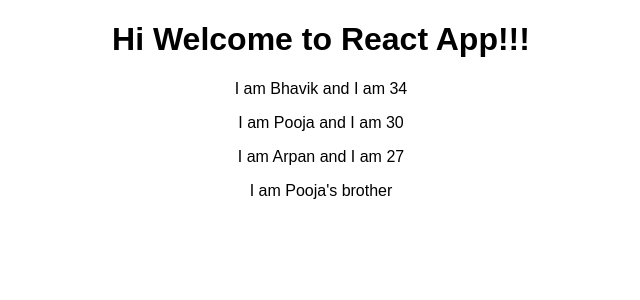
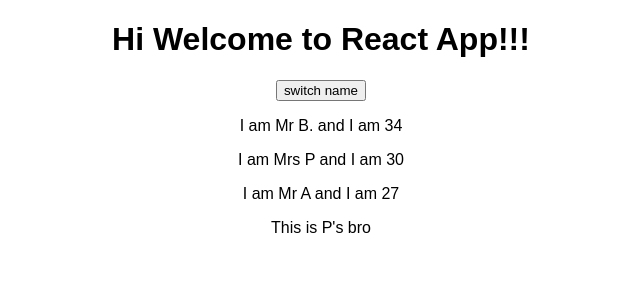
Before and after one commit to bhavik4748/reactUdemy, a React (Create React App) app: page / in a window 1280 px wide. Shown: the top 300 px of the page, without its empty margins (319-959 px from the left). Built offline with nearby package versions, Linux system fonts and the light colour scheme.

Commit message:
Adding state to class component and click event

```diff
--- a/src/App.js
+++ b/src/App.js
@@ -4,13 +4,35 @@
 import Person from './Person/Person';
 
 class App extends Component {
+
+  state = {
+    Person: [
+      { name: "Mr B.", age: "34" },
+      { name: "Mrs P", age: "30" },
+      { name: "Mr A", age: "27" }
+    ]
+  }
+
+  switchNameHandler=()=>{
+    console.log('was clicked');
+
+    this.setState({
+      Person: [
+        { name: "Mr Bhavik", age: "34" },
+        { name: "Mrs P", age: "30" },
+        { name: "Mr A", age: "27" }
+      ]
+    })
+  }
+
   render() {
     return (
       <div className="App">
         <h1> Hi Welcome to React App!!!</h1>
-        <Person name="Bhavik" age="34" />
-        <Person name="Pooja" age="30" />
-        <Person name="Arpan" age="27"> I am Pooja's brother</Person>
+        <button onClick={this.switchNameHandler}>switch name</button>
+        <Person name={this.state.Person[0].name} age={this.state.Person[0].age} />
+        <Person name={this.state.Person[1].name} age={this.state.Person[1].age} />
+        <Person name={this.state.Person[2].name} age={this.state.Person[2].age} > This is P's bro </Person >
       </div>
     );
   }
```
